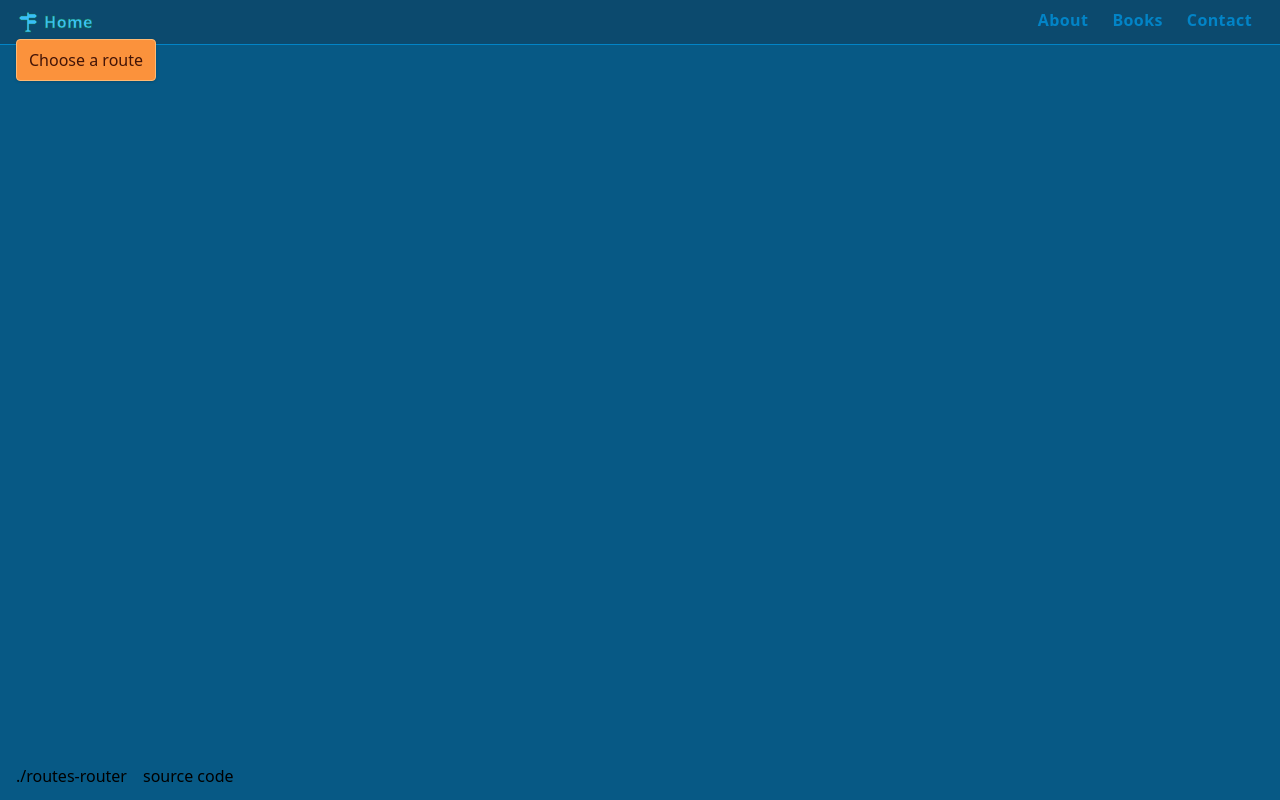
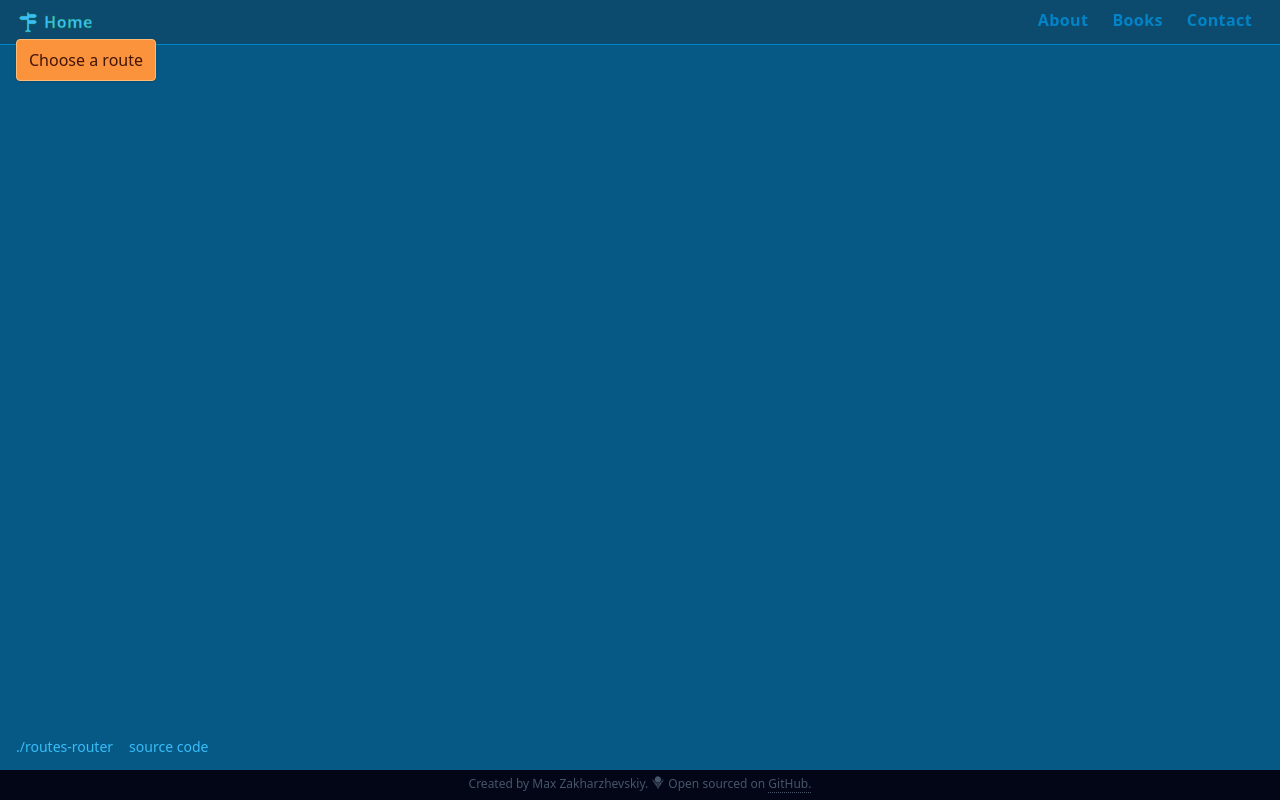
Before and after one commit to maxzz/routes-router, a React (Vite) app: page / in a window 1280 px wide. Built offline with nearby package versions, Linux system fonts and the light colour scheme.

Commit message:
WIP. fix github links

```diff
--- a/src/components/0-router/1-root.tsx
+++ b/src/components/0-router/1-root.tsx
@@ -3,6 +3,7 @@ import { SwitchTransition, CSSTransition, TransitionStatus } from "react-transit
 import { Header } from "../1-header";
 import { RouteType } from "./0-all-routes";
 import "./transitions-page.css";
+import { Footer } from "../3-footer";
 
 function AnimatedOutlet({ routes }: { routes: RouteType[]; }) {
     const currentOutlet = useOutlet();
@@ -58,6 +59,7 @@ export function Root({ routes }: { routes: RouteType[]; }) {
                     <AnimatedOutlet routes={routes} />
                     {/* <Outlet /> */}
                 </div>
+                <Footer />
             </div>
         </div>
     );
--- a/src/components/0-router/2-home.tsx
+++ b/src/components/0-router/2-home.tsx
@@ -1,16 +1,36 @@
 import { Link } from "react-router-dom";
+
+const linkClasses = "\
+inline-block \
+ml-4 -mt-1.5 px-3 py-2 \
+text-orange-950 \
+bg-orange-400 \
+hover:text-orange-50 \
+hover:bg-orange-500 \
+border-orange-300 \
+border rounded shadow \
+active:scale-x-[.97] \
+transition-colors";
+
+const anchorClasses = "\
+border-transparent border-dotted \
+border-b \
+hover:border-current \
+";
+
+const isDev = process.env.NODE_ENV === "development";
 
 export function HomePage() {
     return (
         <div className="h-full bg-sky-800 flex flex-col">
             <div className="flex-1">
-                <Link to="/" className="inline-block ml-4 -mt-1.5 px-3 py-2 text-orange-950 bg-orange-400 hover:text-orange-50 hover:bg-orange-500 border-orange-300 border rounded shadow active:scale-x-[.97] transition-colors">
+                <Link to="/" className={linkClasses}>
                     Choose a route
                 </Link>
             </div>
-            <div className="px-4 py-3 flex gap-4">
-                <a href="./routes-router">./routes-router</a>
-                <a href="https://github.com/maxzz/routes-router">source code</a>
+            <div className="px-4 py-3 text-sm text-sky-400 flex gap-4">
+                <a className={anchorClasses} href={isDev ? "/" : "https://maxzz.github.io/routes-router/"}>./routes-router</a>
+                <a className={anchorClasses} href="https://github.com/maxzz/routes-router" target="blank" referrerPolicy="no-referrer">source code</a>
             </div>
         </div>
     );
```
